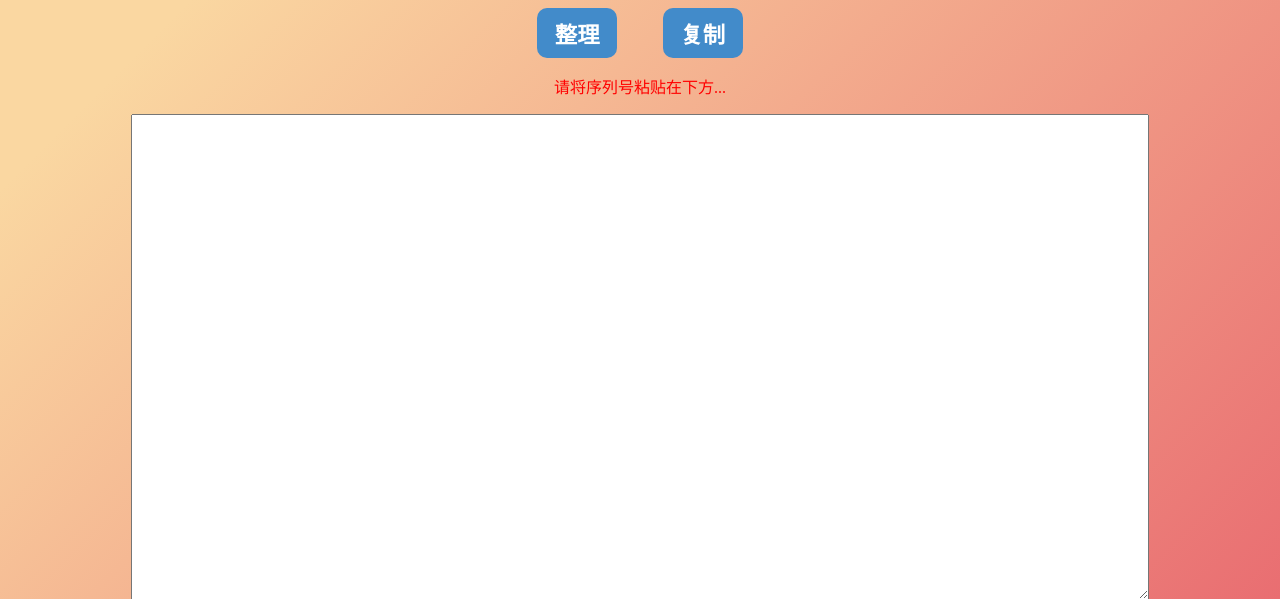
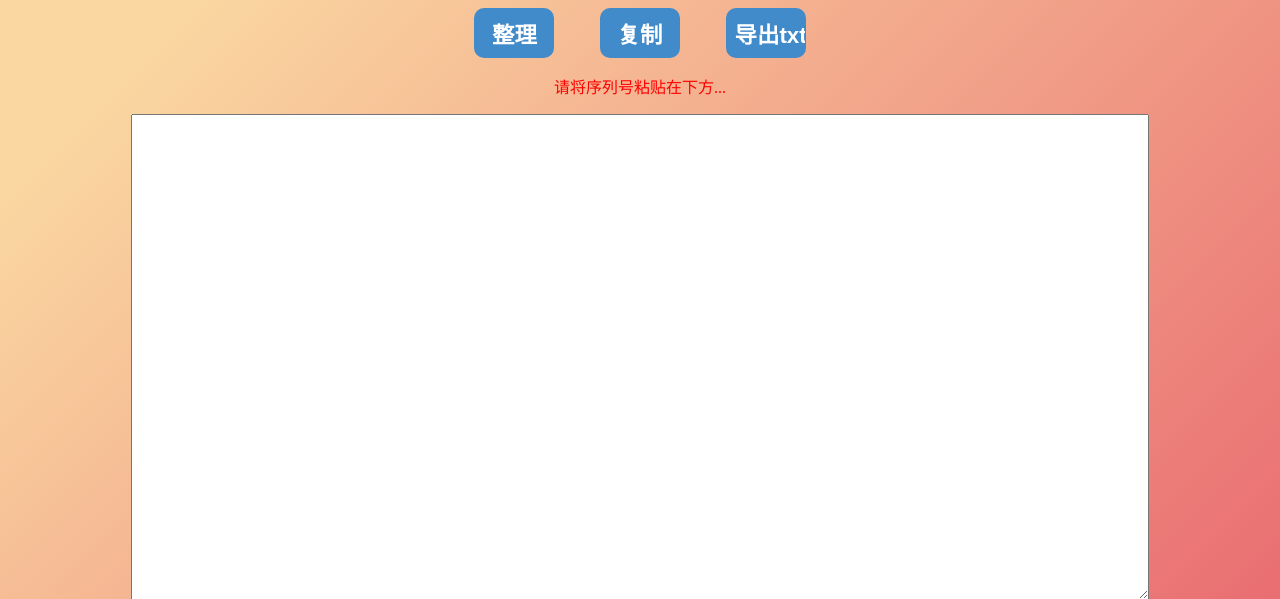
Before and after one commit to hxb276/fengmian, a Django app: page /xuliehao/ in a window 1280 px wide. Shown: the top 599 px of the page. Run offline with Django 3.2, Linux system fonts and the light colour scheme.

Commit message:
add down func

```diff
--- a/fengmian/templates/fengmian/re.html
+++ b/fengmian/templates/fengmian/re.html
@@ -53,6 +53,7 @@
         <div class="btn">
             <input type="button" value="整理" id="format">
             <input type="button" value="复制" id="copy">
+            <input type="button" value="导出txt" id="txt">
         </div>
         <p class="tips">请将序列号粘贴在下方...</p>
         <div class="text">
@@ -65,6 +66,7 @@
         $(function() {
             let $copy = $('#copy'),
                 $format = $('#format'),
+                $txt = $('#txt'),
                 $texta = $('#texta'),
                 $tips = $('p.tips');
 
@@ -91,6 +93,35 @@
                 },
                 )
             })
+            $txt.click(function() {
+                $.ajax({
+                    type:'get',
+                    url:'/xuliehao/',
+                    contentType:'application/json',
+                    dataType:'',
+                    data:{txt:'1'},
+                    xhrFields: {
+                        responseType: "arraybuffer",
+                    },
+                    success: function(res,_,xhr) {
+                        let [, fileName] = xhr
+                        .getResponseHeader("Content-Disposition")
+                        .match(/filename=(.*)$/);
+                        let blob = new Blob([res], {
+                        type: "application/vnd.ms-txt",
+                        });
+                        let link = document.createElement("a");
+                        link.href = window.URL.createObjectURL(blob);
+                        link.download = fileName;
+                        link.click();
+                        window.URL.revokeObjectURL(link.href);
+                    },
+                    error: function(data) {
+                        $tips.text('未知错误');
+                    }
+                },
+                )
+            })
 
             $copy.click(()=>{copy()});
 
--- a/fengmian/views.py
+++ b/fengmian/views.py
@@ -9,10 +9,15 @@ import time
 import datetime
 from hashlib import md5
 import re
+from tkinter import S
 import urllib
-from django import views
 
-from django.http import HttpResponse,HttpResponseRedirect,JsonResponse,HttpResponseForbidden
+from django.conf import settings
+from django.http import (HttpResponse,
+                        HttpResponseRedirect,
+                        JsonResponse,
+                        HttpResponseForbidden,
+                        FileResponse)
 from django.shortcuts import render
 from django.views.generic import View
 
@@ -248,14 +253,21 @@ class FormatXuliehao(View):
 
         if request.headers.get('Content-Type',None) == 'application/json':
             fstr = request.GET.get('s',None)
+            txt = request.GET.get('txt',None)
+            print(fstr,txt)
             if fstr:
-
+                print(fstr)
                 new_str = self.format_str(fstr)
                 if new_str:
+                    self.save_txt(new_str)
                     return JsonResponse({'code':1,'msg':'success','data':new_str})
                 else:
                     return JsonResponse({'code':1,'msg':'success','data':'未知错误'})
-
+            elif txt:
+                print(txt)
+                response = FileResponse(open('uploads/fengmian.txt','rb'))
+                response['Content-Disposition'] = 'attachment; filename="xuliehao.txt"'
+                return response
             else:
                 return JsonResponse({'code':-1,'msg':'err'})
 
@@ -266,7 +278,10 @@ class FormatXuliehao(View):
         new_str = ''
         str_lst = s.split('\n')
         for item in str_lst:
-            item = item if '：' not in item else item.split('：')[1]
+            if '：' in item:
+                item = item.split('：')[1]
+            elif ':' in item:
+                item = item.split(':')[1]
             try:
                 s = re.search(r'[A-z0-9]+',item)[0] + '\n'
             except:
@@ -275,6 +290,11 @@ class FormatXuliehao(View):
                 new_str += s
         return new_str
 
+    def save_txt(self,s):
+
+        with open('uploads/fengmian.txt','w',encoding='utf8') as f:
+            f.write(s)
+
 if __name__ == '__main__':
     ad = AdCityView()
     t =ad.get_wd_visitors()
```
